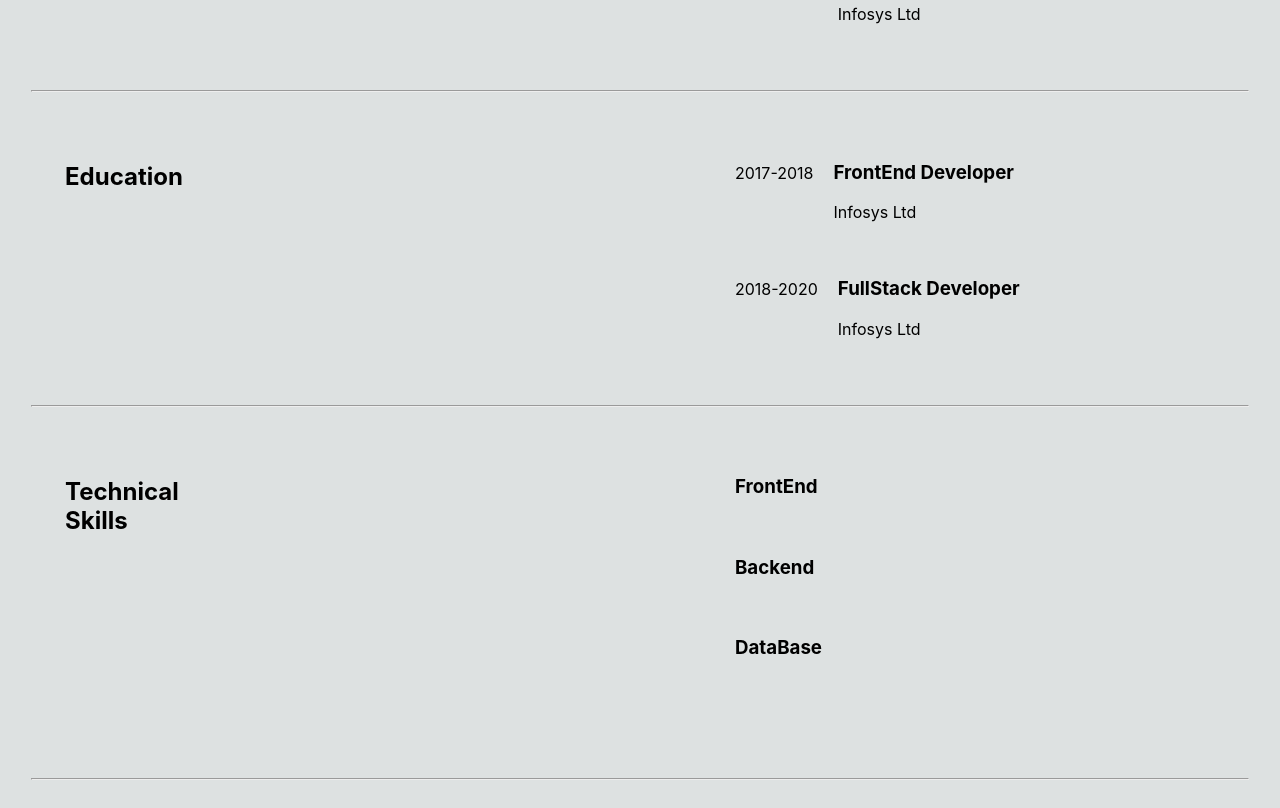
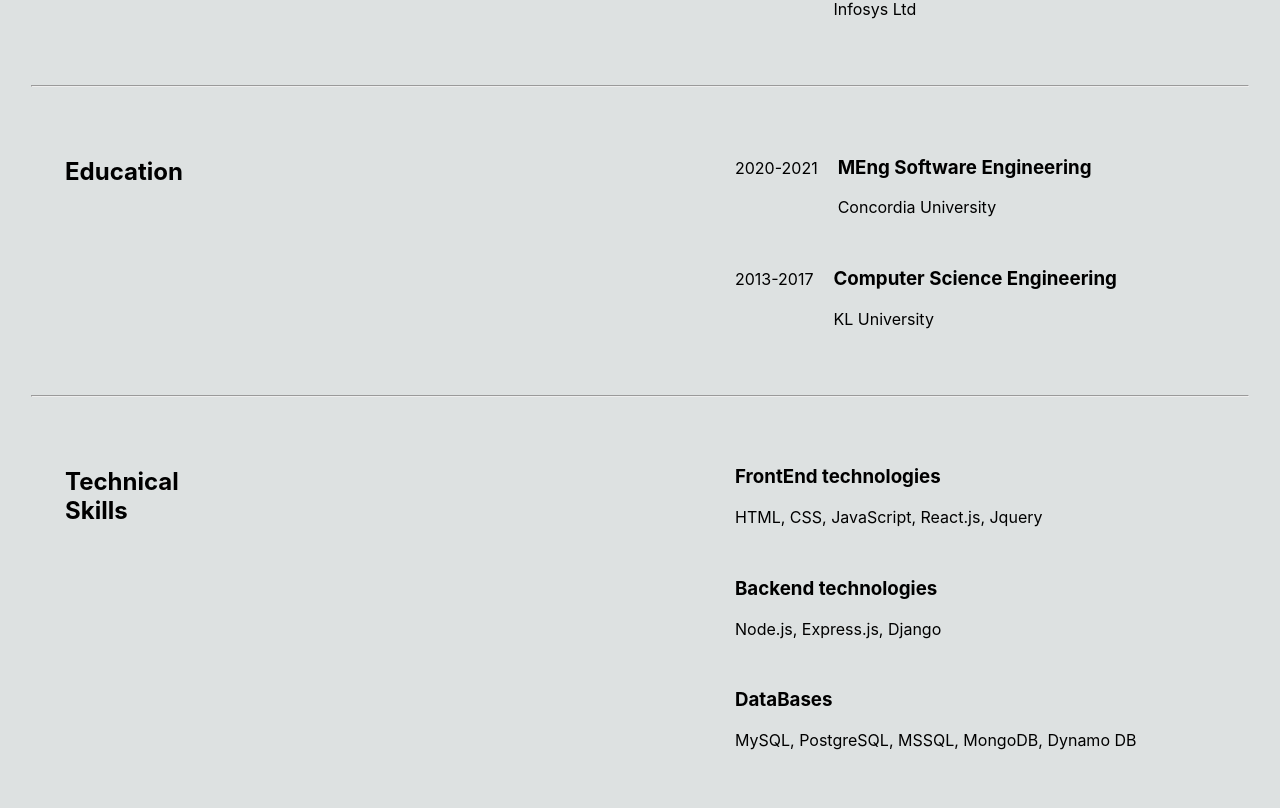
Before and after one commit to Krishnaayyappa/Personal-portfolio, a React (Create React App) app: page /resume in a window 1280 px wide. Shown: the part 452-1260 px from the top of the page. Built offline with nearby package versions, Linux system fonts and the light colour scheme; a web font is replaced by a local one.

Commit message:
Page update

```diff
--- a/src/App.js
+++ b/src/App.js
@@ -3,6 +3,7 @@ import PageLayout from './components/layout/layout';
 import Home from './pages/Home';
 import Resume from './pages/Resume';
 import Contact from './pages/contact';
+
 
 function App() {
   return (
--- a/src/components/content/Experience.js
+++ b/src/components/content/Experience.js
@@ -2,14 +2,20 @@ import Role from "./roles";
 
 const Experience = (props) => {
     return (
-        <div className={props.class}>
+        <div className="experience">
             <div className="subheading">
                 <h2>{props.exp}</h2>
             </div>
-            <div className="subheadingdetails">
-                <Role year="2017-2018" role="FrontEnd Developer" place = "Infosys Ltd"/>
-                <Role year="2018-2020" role="FullStack Developer" place = "Infosys Ltd"/>
-            </div>
+            {props.exp === "Work Experience" ?
+                <div className="subheadingdetails">
+                    <Role year="2018-2020" role="FullStack Developer" place = "Infosys Ltd"/>
+                    <Role year="2017-2018" role="FrontEnd Developer" place = "Infosys Ltd"/>
+                </div> :
+                <div className="subheadingdetails">
+                    <Role year="2020-2021" role="MEng Software Engineering" place = "Concordia University"/>
+                    <Role year="2013-2017" role="Computer Science Engineering" place = "KL University"/>
+                </div>}
+
         </div>
     )
 }
--- /dev/null
+++ b/src/components/content/Skills.js
@@ -0,0 +1,26 @@
+
+const Skills = (props) => {
+    return (
+        <div className="skills">
+            <div className="subheading">
+                <h2>Technical Skills</h2>
+            </div>
+            <div className="subheadingdetails">
+                <div>
+                    <h3>FrontEnd technologies</h3>
+                    <p>HTML, CSS, JavaScript, React.js, Jquery</p>
+                </div>
+                <div>
+                    <h3>Backend technologies</h3>
+                    <p>Node.js, Express.js, Django</p>
+                </div>
+                <div>
+                    <h3>DataBases</h3>
+                    <p>MySQL, PostgreSQL, MSSQL, MongoDB, Dynamo DB</p>
+                </div>
+            </div>
+        </div>
+    )
+}
+
+export default Skills
--- a/src/index.css
+++ b/src/index.css
@@ -148,7 +148,7 @@ hr{
   color:rgb(35, 85, 106)
 }
 
-.workexp, .education, .skills{
+.experience, .skills{
   display:flex;
   flex-direction: row;
   gap: 40rem;
@@ -165,7 +165,7 @@ hr{
   width:30rem;
   display: flex;
   flex-direction: column;
-  gap: 20px;
+  gap: 15px;
 }
 
 .resume h1 {
--- a/src/pages/Resume.js
+++ b/src/pages/Resume.js
@@ -1,24 +1,15 @@
-
+import Skills from "../components/content/Skills"
 import Experience from "../components/content/Experience"
 
 const Resume = () => {
     return(
         <div className = "resume">
             <h1>Resume</h1>
-            <Experience class="workexp" exp="Work Experience"/>
+            <Experience exp="Work Experience" />
             <hr/>
-            <Experience class="education" exp="Education" />
+            <Experience exp="Education" />
             <hr/>
-            <div className="skills">
-                <div className="subheading">
-                    <h2>Technical Skills</h2>
-                </div>
-                <div className="subheadingdetails">
-                    <h3>FrontEnd</h3>
-                    <h3>Backend</h3>
-                    <h3>DataBase</h3>
-                </div>
-            </div>
+            <Skills />
         </div>
     )
 }
```
